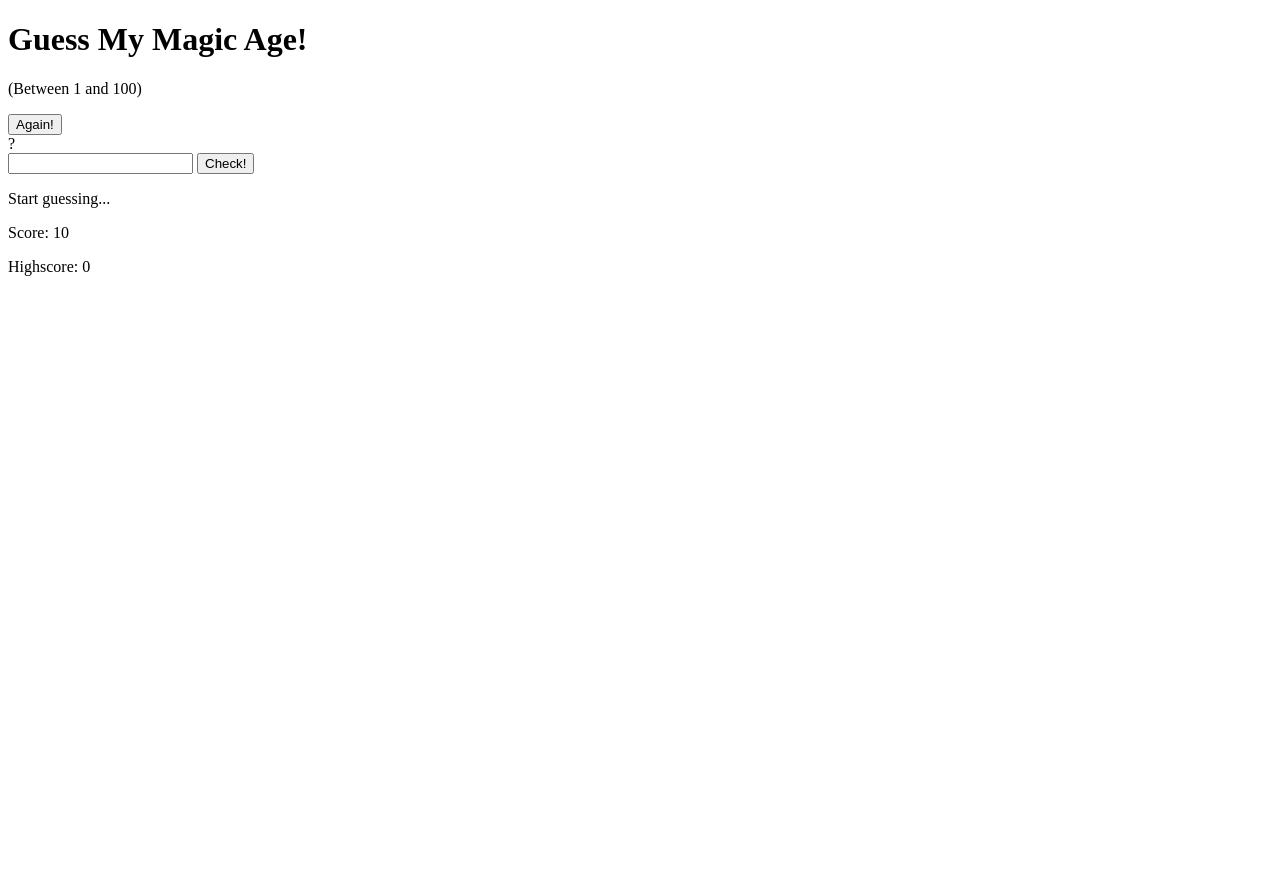
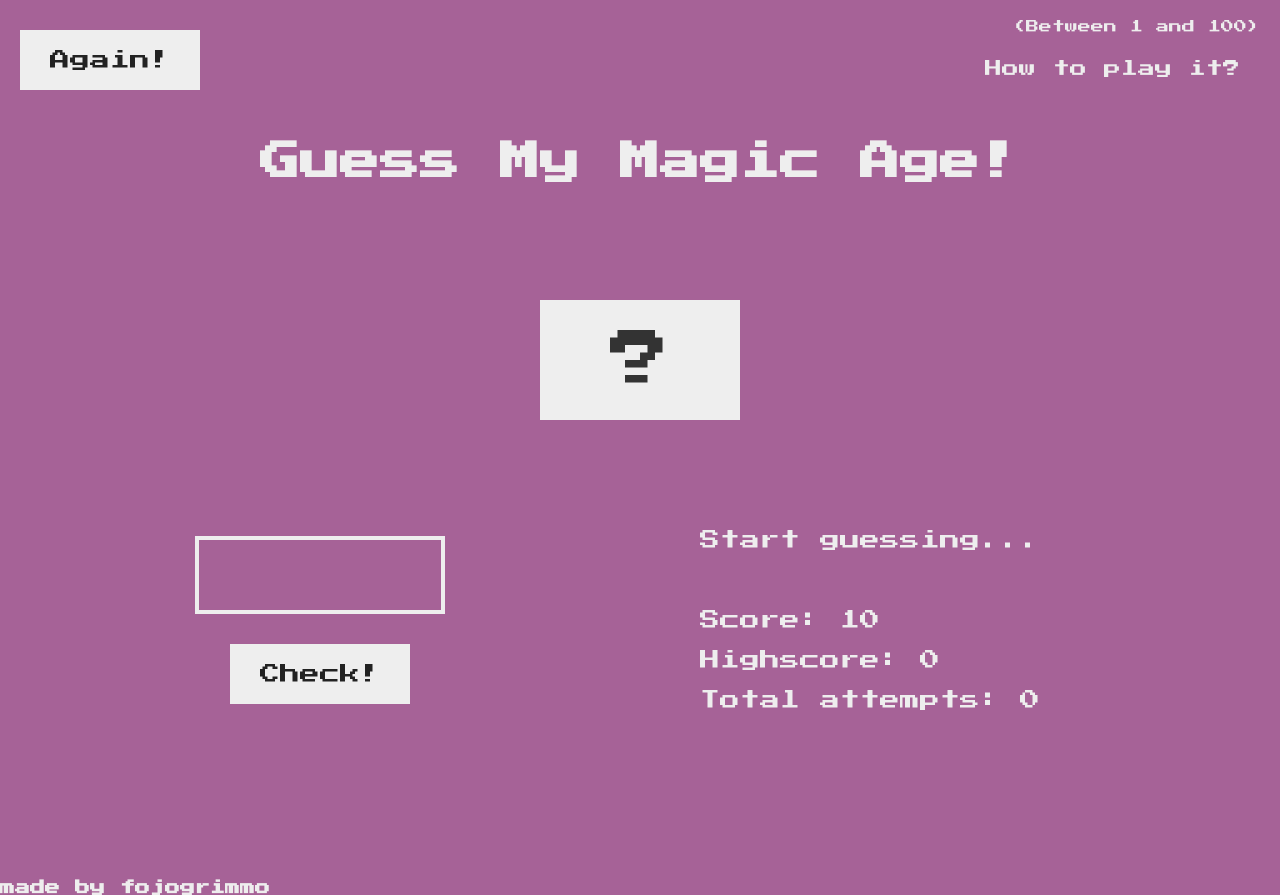
Before and after one commit to fojogrimmo/javascript-game, a plain HTML site: page index.html in a window 1280 px wide. Before the commit the page ends 800 px from the top, so only its background shows below. Drawn offline with Linux system fonts and the light colour scheme.

Commit message:
Finish all page sections

```diff
--- a/css/style.css
+++ b/css/style.css
@@ -0,0 +1,140 @@
+* {
+  margin: 0;
+  padding: 0;
+  box-sizing: inherit;
+}
+
+html {
+  font-size: 62.5%;
+  box-sizing: border-box;
+}
+
+body {
+  font-family: "Press Start 2P", sans-serif;
+  color: #eee;
+  background-color: #a66297;
+}
+
+header {
+  position: relative;
+  height: 45vh;
+}
+main {
+  height: 65vh;
+  color: #eee;
+  display: flex;
+  align-items: center;
+  justify-content: space-around;
+}
+
+.left {
+  width: 52rem;
+  display: flex;
+  flex-direction: column;
+  align-items: center;
+}
+
+.right {
+  width: 52rem;
+  font-size: 2rem;
+}
+
+.header__title {
+  font-size: 4rem;
+  text-align: center;
+  position: absolute;
+  width: 100%;
+  top: 45%;
+  left: 50%;
+  transform: translate(-50%, -50%);
+}
+
+/* .header__images {
+  align-items: center;
+}
+
+.header__image {
+  display: block;
+  margin-left: auto;
+  margin-right: auto;
+  top: 30%;
+} */
+
+.header__number {
+  background: #eee;
+  color: #333;
+  font-size: 6rem;
+  width: 20rem;
+  min-width: fit-content;
+  padding: 3rem 1rem;
+  text-align: center;
+  position: absolute;
+  bottom: 0;
+  left: 50%;
+  transform: translate(-50%, 50%);
+}
+
+.header__between {
+  font-size: 1.3rem;
+  position: absolute;
+  top: 2rem;
+  right: 2rem;
+}
+.header__instruction {
+  font-size: 1.7rem;
+  position: absolute;
+  top: 6rem;
+  right: 4rem;
+  cursor: pointer;
+}
+.header__instruction:hover {
+  color: #ccc;
+}
+
+.button__again {
+  position: absolute;
+  top: 3rem;
+  left: 2rem;
+}
+
+.left__guess {
+  background: none;
+  border: 4px solid #eee;
+  font-family: inherit;
+  color: inherit;
+  font-size: 4rem;
+  padding: 1.5rem;
+  width: 25rem;
+  text-align: center;
+  display: block;
+  margin-bottom: 3rem;
+}
+
+.btn {
+  border: none;
+  background-color: #eee;
+  color: #222;
+  font-size: 2rem;
+  font-family: inherit;
+  padding: 2rem 3rem;
+  cursor: pointer;
+}
+
+.btn:hover {
+  background-color: #ccc;
+}
+
+.right__message {
+  margin-bottom: 5rem;
+  height: 3rem;
+}
+
+.right__label-score,
+.right__label-highscore {
+  margin-bottom: 2rem;
+}
+
+/*--Footer--*/
+.footer {
+  margin: 0 auto;
+}
--- a/index.html
+++ b/index.html
@@ -22,6 +22,7 @@
         />
       </div> -->
       <p class="header__between">(Between 1 and 100)</p>
+      <p class="header__instruction">How to play it?</p>
       <button class="btn button__again">Again!</button>
       <div class="header__number">?</div>
     </header>
@@ -36,9 +37,14 @@
         <p class="right__label-highscore">
           Highscore: <span class="highscore">0</span>
         </p>
-        <!-- <p class="right__total-attempts">0</p> -->
+        <p class="right__total-attempts">
+          Total attempts: <span class="attempts">0</span>
+        </p>
       </section>
     </main>
+    <footer class="footer">
+      <h2 class="copyright">made by fojogrimmo</h2>
+    </footer>
     <script src="script.js"></script>
   </body>
 </html>
```
